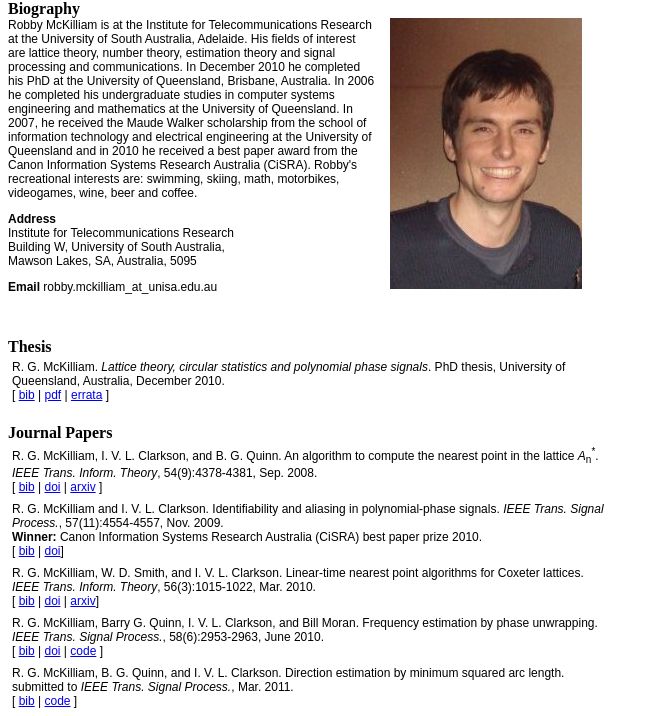
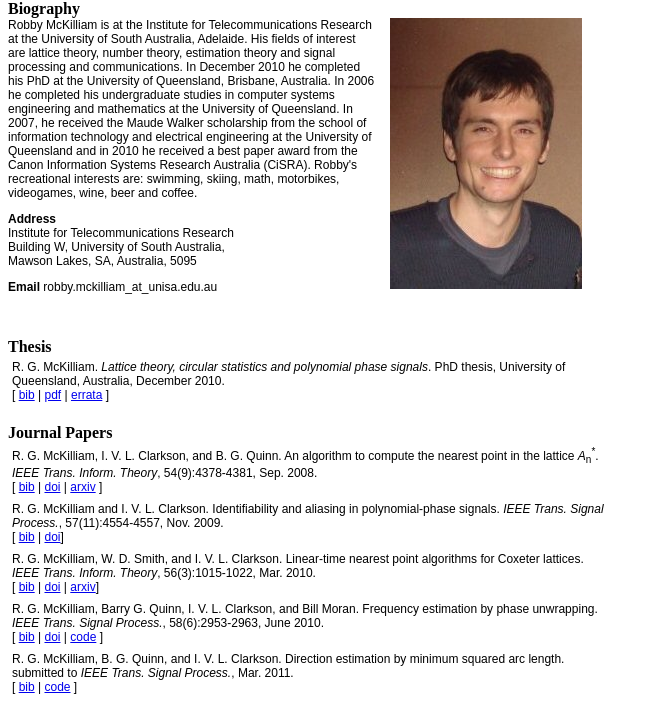
Before and after one commit to robbymckilliam/robbymckilliam.github.com, a plain HTML site: page index.html in a window 1280 px wide. Shown: the part 60-776 px from the top of the page, without its empty margins (0-659 px from the left). Drawn offline with Linux system fonts and the light colour scheme.

Commit message:
modified index.

```diff
--- a/index.html
+++ b/index.html
@@ -62,7 +62,7 @@ Robby McKilliam is at the Institute for Telecommunications Research at the Unive
 		R.&nbsp;G. McKilliam and I.&nbsp;V.&nbsp;L. Clarkson.
 		Identifiability and aliasing in polynomial-phase signals.
 		<em>IEEE Trans. Signal Process.</em>, 57(11):4554-4557, Nov. 2009.<br />
-		<b>Winner:</b> Canon Information Systems Research Australia (CiSRA) best paper prize 2010. <br />
+	<!--	<b>Winner:</b> Canon Information Systems Research Australia (CiSRA) best paper prize 2010. <br /> -->
 		[ <a href="./robby_bib.html#McKilliam2009IndentifiabliltyAliasingPolyphase">bib</a> |
 		<a href="http://dx.doi.org/10.1109/TSP.2009.2026511">doi</a>]
 
```
